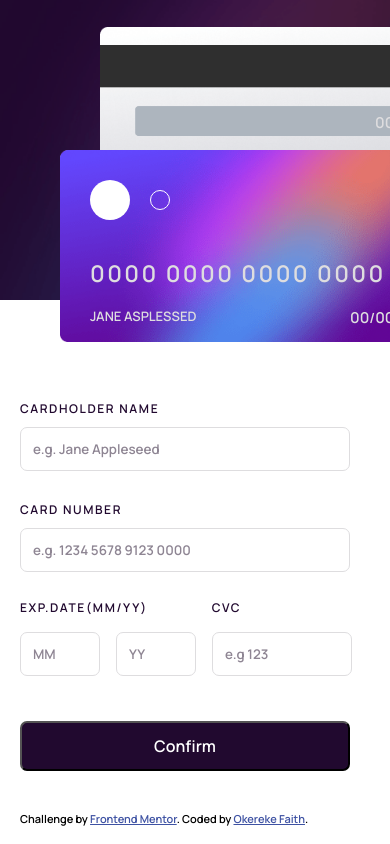
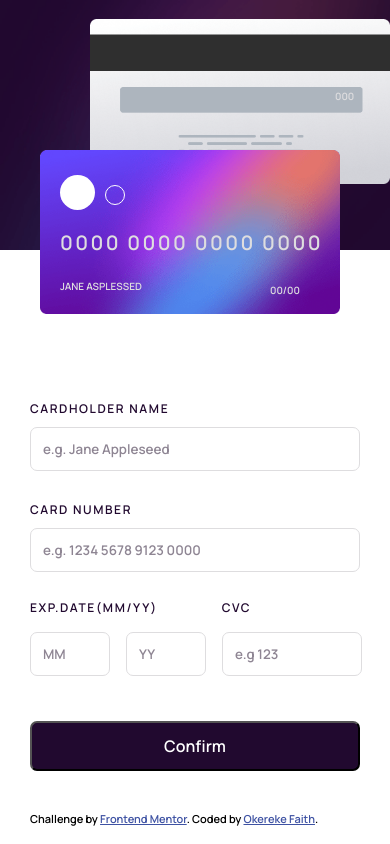
Before and after one commit to Faith-okereke/Card, a plain HTML site: page index.html in a window 390 px wide. Drawn offline with Linux system fonts and the light colour scheme.

Commit message:
im tired

```diff
--- a/style.css
+++ b/style.css
@@ -5,6 +5,7 @@
   font-family: 'Manrope', sans-serif;
   /* font-family: monospace; */
 }
+
 .attribution {
   font-size: 11px;
   padding-top: 40px;
@@ -236,7 +237,7 @@ form input:focus{
   .cards{
     background-image: url(images/bg-main-mobile.png);
     background-repeat: no-repeat;
-    background-size: cover;
+    background-size: contain;
     overflow: visible;
     height: 300px;
   }
@@ -247,66 +248,67 @@ form input:focus{
   }
   .front {
     position: relative;
-    left: 60px;
+    left: 40px;
     top: 150px;
-    width: 350px;
+    width: 300px;
     z-index: 3;
   }
   .back {
     position: relative;
-    width: 350px;
-    left: 100px;
-    top: -170px;
+    width: 300px;
+    left: 90px;
+    top: -150px;
   }
   .circle{
-    width: 40px;
-    height: 40px;
+    width: 35px;
+    height: 35px;
     background-color: #fff;
     border-radius: 50%;
     position: absolute;
-    left: 90px;
-    top: 180px ;
+    left: 60px;
+    top: 175px ;
     z-index: 4;
   }
   .round{
     position: absolute;
-    left: 150px;
-    top:190px;
+    left: 105px;
+    top:185px;
     z-index: 4;
   }
   .main-number{
     position: absolute;
-    font-size: 23px;
-    left: 90px;
+    font-size: 20px;
+    left: 60px;
     width: 100%;
     top: 60px;
     z-index: 4;
   }
   .avatar{
     position: absolute;
-    font-size: 13px;
-    left: 90px;
+    font-size: 10px;
+    left: 60px;
     top: 110px;
     z-index: 4;
     text-transform: uppercase;
   }
   .all-span{
     position: absolute;
-    left: 350px;
+    left: 270px;
     top: 110px;
-    font-size: 14px;
     z-index: 4;
+  }
+  .all-span span{
+    font-size: 10px;
   }
   .cvcdata{
     position: absolute;
-    left: 375px;
-    top: -85px;
+    left: 335px;
+    top: -80px;
     z-index: 4;
+    font-size: 10px;
   }
   #form{
-    margin-left: 20px;
-    justify-content: center;
-    /* align-items: center; */
+    margin-left: 30px;
   }
   #thankyou{
     margin-top: 50px;
@@ -315,6 +317,11 @@ form input:focus{
     width: 100px;
   }
   #thankyou p{
-    font-size: 20px;
+    font-size: 20px  ;
   }
+  /* body{ */
+    /* min-height: 100vh;
+    display: grid;
+     place-items: center;
+  } */
  }
```
